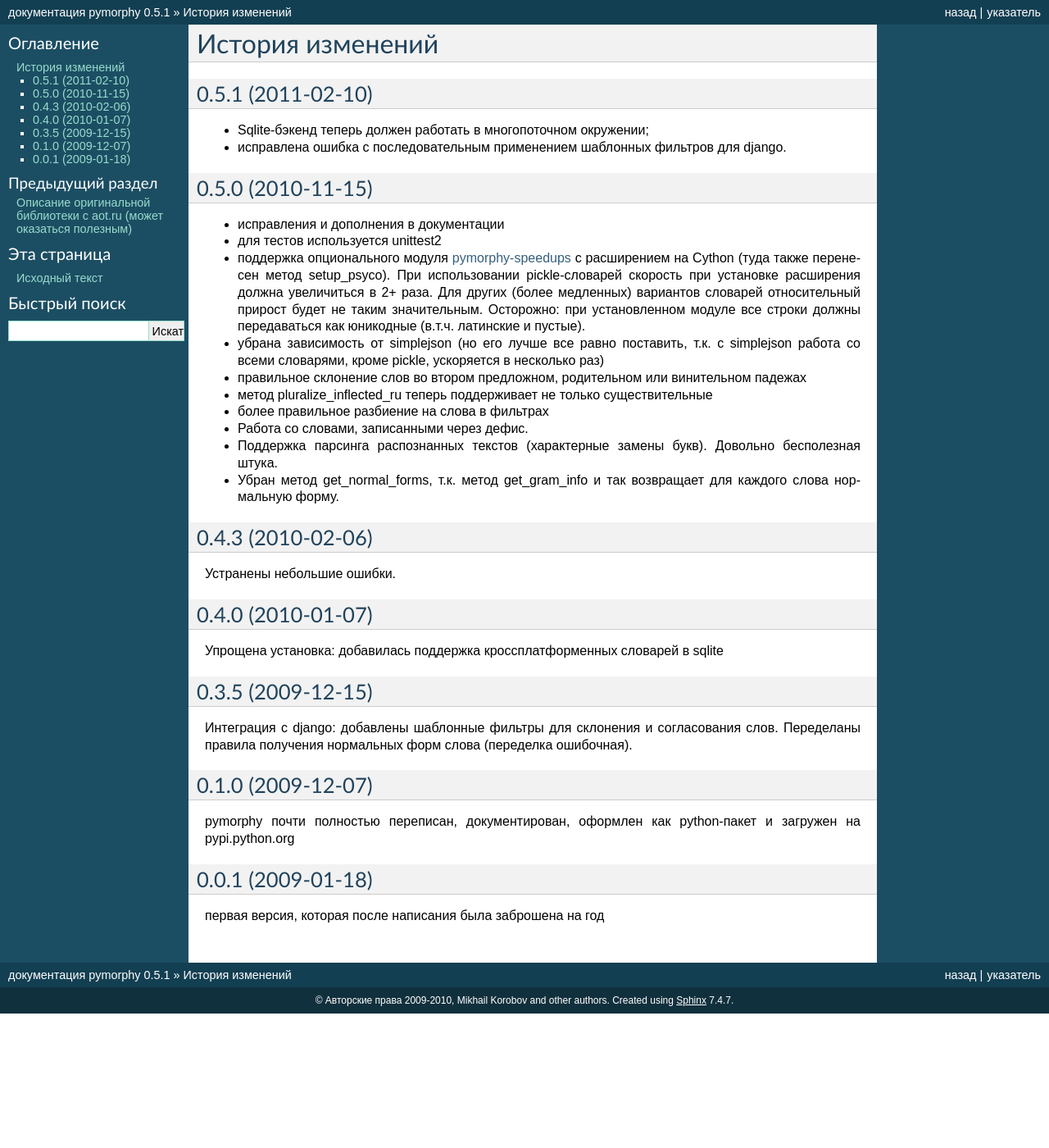
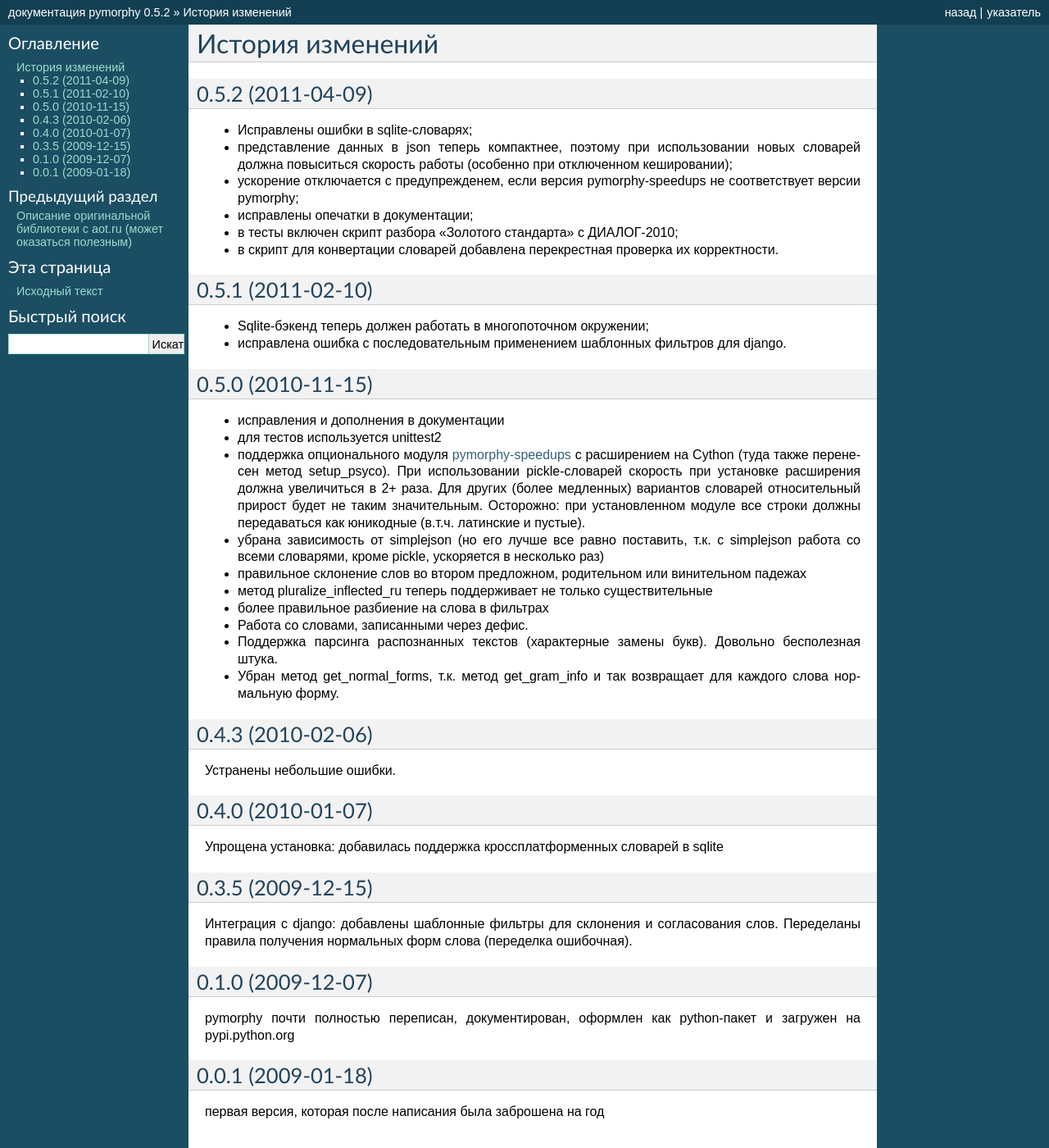
Before and after one commit to kmike/pymorphy, a Sphinx documentation site: the page built from docs/CHANGES.rst, in a window 1280 px wide and 1400 px high. Shown: the whole window at 82% size. Built offline with Sphinx 7.4.7, drawn with Linux system fonts in a browser that asks for light colours; some of the changed text lies outside the part shown.

Commit message:
Обновил документацию и CHANGELOG.

```diff
--- a/docs/CHANGES.rst
+++ b/docs/CHANGES.rst
@@ -1,6 +1,19 @@
 
 История изменений
 =================
+
+0.5.2 (2011-04-09)
+------------------
+* Исправлены ошибки в sqlite-словарях;
+* представление данных в json теперь компактнее, поэтому при использовании
+  новых словарей должна повыситься скорость работы (особенно при отключенном
+  кешировании);
+* ускорение отключается с предупрежденем, если версия pymorphy-speedups
+  не соответствует версии pymorphy;
+* исправлены опечатки в документации;
+* в тесты включен скрипт разбора "Золотого стандарта" с ДИАЛОГ-2010;
+* в скрипт для конвертации словарей добавлена перекрестная проверка их
+  корректности.
 
 0.5.1 (2011-02-10)
 ------------------
--- a/docs/conf.py
+++ b/docs/conf.py
@@ -40,7 +40,7 @@ master_doc = 'index'
 
 # General information about the project.
 project = u'pymorphy'
-copyright = u'2009-2010, Mikhail Korobov and other authors'
+copyright = u'2009-2011, Mikhail Korobov and contributors'
 
 # The version info for the project you're documenting, acts as replacement for
 # |version| and |release|, also used in various other places throughout the
@@ -49,7 +49,7 @@ copyright = u'2009-2010, Mikhail Korobov and other authors'
 # The short X.Y version.
 version = '0.5'
 # The full version, including alpha/beta/rc tags.
-release = '0.5.1'
+release = '0.5.2'
 
 # The language for content autogenerated by Sphinx. Refer to documentation
 # for a list of supported languages.
```
Also changed, not shown: docs/intro.rst (+10 -7 lines), docs/ref/storages.rst (+45 -34 lines).
